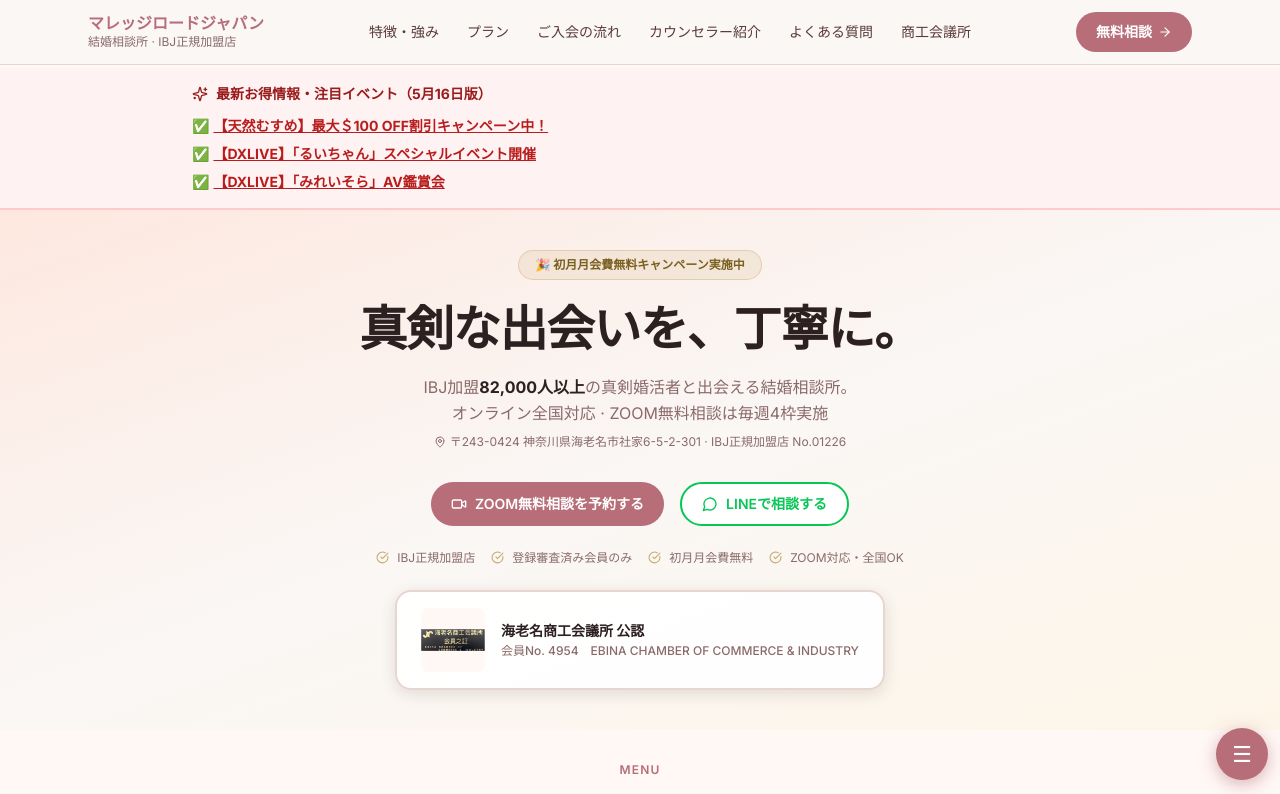
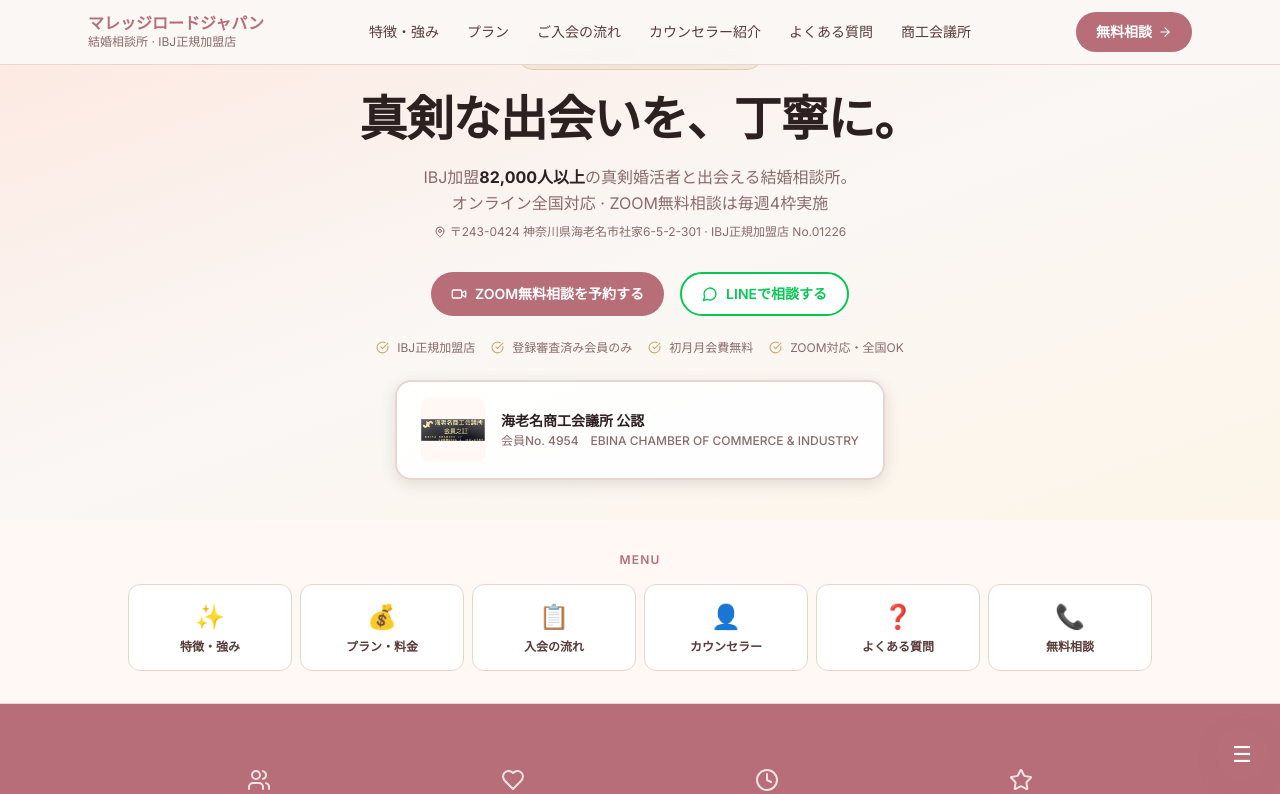
Before and after one commit to fyoneyone9-cyber/marriage-road-site, a Next.js app: page / in a window 1280 px wide. Shown: the top 794 px of the page. Built offline with nearby package versions, Linux system fonts and the light colour scheme.

Commit message:
Remove news banner from top page

```diff
--- a/src/app/page.tsx
+++ b/src/app/page.tsx
@@ -263,20 +263,6 @@
           </div>
         </div>
       </header>
-
-      {/* ── ニュースバナー ── */}
-      <section style={{ background: '#fef2f2', borderBottom: '2px solid #fecaca', marginTop: '68px' }} className="py-4 px-4">
-        <div className="max-w-4xl mx-auto">
-          <h3 className="font-bold text-sm mb-3 flex items-center gap-2" style={{ color: '#991b1b' }}>
-            <Sparkles size={16} /> 最新お得情報・注目イベント（5月16日版）
-          </h3>
-          <ul className="text-xs sm:text-sm list-none space-y-2">
-            <li>✅ <a href="https://www.tennenmusume.com/?aff_id=240156" className="font-bold underline" style={{ color: '#b91c1c' }}>【天然むすめ】最大＄100 OFF割引キャンペーン中！</a></li>
-            <li>✅ <a href="https://www.dxlive.com/preview/rururuiiii?aff_id=240156" className="font-bold underline" style={{ color: '#b91c1c' }}>【DXLIVE】「るいちゃん」スペシャルイベント開催</a></li>
-            <li>✅ <a href="https://clear-tv.com/Direct/9352999-352-240156/live_streaming.html" className="font-bold underline" style={{ color: '#b91c1c' }}>【DXLIVE】「みれいそら」AV鑑賞会</a></li>
-          </ul>
-        </div>
-      </section>
 
       {/* ── ヒーロー ── */}
       <section style={{ background: `linear-gradient(160deg, #fde8df 0%, #faf7f5 50%, #fdf5e8 100%)`, minHeight: "auto" }}
```
